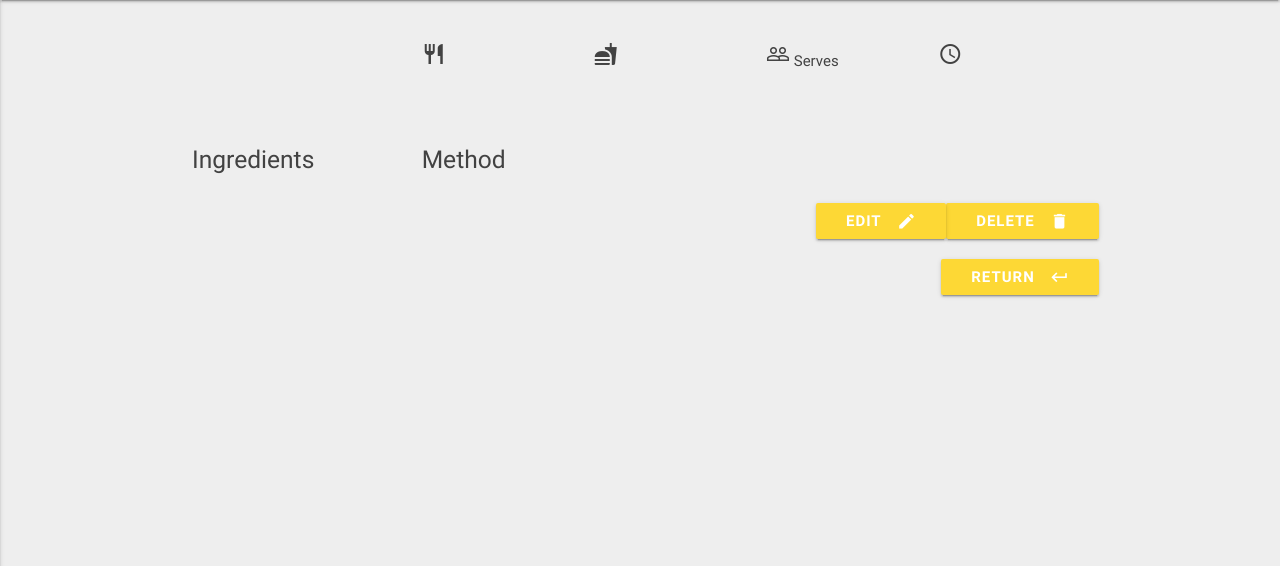
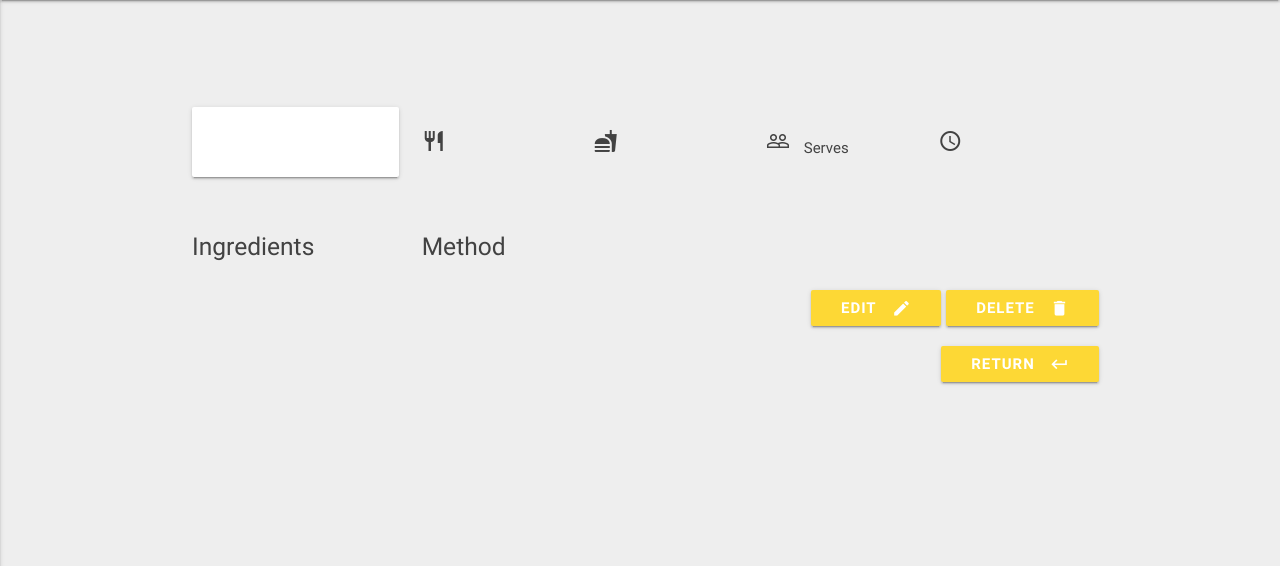
Before and after one commit to Carly07/Deeelish, a Flask app: template templates/viewrecipe.html in a window 1280 px wide. Shown: the part 64-630 px from the top of the page. Run offline with Flask 2, Linux system fonts and the light colour scheme; the template is opened without the code that fills it, so the values that code supplies are empty; some libraries are stand-ins or nearby versions.

Commit message:
adjust alignment of View Recipe page and fix alignment of View button in accordion

```diff
--- a/static/css/style.css
+++ b/static/css/style.css
@@ -55,6 +55,12 @@ ul.dropdown-content.select-dropdown li span {
 .add-recipe-row {
     margin-bottom: 50px;
 }
+
+@media (max-width: 575.98px) {
+    .btn-col {
+    margin-top: 1.5rem;
+}
+}
 /*------------Add Recipe Page-----------*/
 
 .img-icon {
@@ -73,6 +79,21 @@ ul.dropdown-content.select-dropdown li span {
 
 .lever {
     margin-left: 0px !important;
+}
+
+/*------------View Recipe Page-----------*/
+
+.recipe_description {
+    margin: 0px 0px 30px 0px;
+    font-size: 20px;
+}
+
+.info-col {
+    margin-left: 10px;
+}
+
+.suit-col {
+    padding-left: 35px;
 }
 
 /*------------Buttons-----------*/
@@ -103,6 +124,10 @@ ul.dropdown-content.select-dropdown li span {
     line-height: 24px;
     margin: 5px 5px;
     padding: 0 0.5em;
+}
+
+.btn-del {
+    margin: 0px 0px 0px 5px;
 }
 
 /*------------Footer-----------*/
--- a/templates/recipes.html
+++ b/templates/recipes.html
@@ -53,10 +53,10 @@
             </div>
             <div class="collapsible-body">
                 <div class="row">
-                    <div class="col s10">
+                    <div class="col s12 m10">
                         <span>{{recipe.recipe_description}}</span>
                     </div>
-                    <div class="col s2">
+                    <div class="col s12 m2 btn-col">
                         <a href="{{url_for('view_recipe', recipe_id=recipe._id)}}" class="waves-effect waves-light btn z-depth-2 right">View</a>
                     </div>
                 </div>
--- a/templates/viewrecipe.html
+++ b/templates/viewrecipe.html
@@ -1,58 +1,60 @@
 {% extends 'base.html' %}
 {% block content %}
 
+<h3 class="page-head">{{recipe.recipe_name}}</h3>
 
 <div class="row">
 	<div class="col s12 m4 l3">
+        <div class="card-panel">
+            <div class="card-image waves-effect waves-block waves-light">
+                <img class="activator" src="">
+                <span class="sr-only">Recipe Image</span>
+            </div>
+        </div>
+    </div>
 
+	<div class="col s12 m8 l9">
+		<p class="recipe_description">{{recipe.recipe_description}}</p>
 
-    </div>
-	<div class="col s12 m8 l9">
 		<div class="row">
-			<div class="heading">
-					<h3 class="recipe_name">{{recipe.recipe_name}}</h3>
-					<h6 class="recipe_description">{{recipe.recipe_description}}</h6>
-			</div>
-		</div>
-		<div class="row">
-                <div class="col s6 m3">
-                        <i class="material-icons prefix">restaurant</i><span>{{recipe.meal_course_type}}</span>
+                <div class="col s6 m6 l3">
+                        <i class="material-icons prefix">restaurant</i><span class="info-col">{{recipe.meal_course_type}}</span>
                 </div>
-                <div class="col s6 m3">
-                        <i class="material-icons prefix">fastfood</i><span>{{recipe.cuisine}}</span>
+                <div class="col s6 m6 l3">
+                        <i class="material-icons prefix">fastfood</i><span class="info-col">{{recipe.cuisine}}</span>
                 </div>
-                <div class="col s6 m3">
-                        <i class="material-icons prefix">people_outline</i><span> Serves {{recipe.serves}}</span>
+                <div class="col s6 m6 l3">
+                        <i class="material-icons prefix">people_outline</i><span class="info-col"> Serves {{recipe.serves}}</span>
                 </div>
-                <div class="col s6 m3">
-                        <i class="material-icons prefix">access_time</i><span>{{recipe.time}}</span>
+                <div class="col s6 m6 l3">
+                        <i class="material-icons prefix">access_time</i><span class="info-col">{{recipe.time}}</span>
                 </div>
 		</div>
         <div class="row">
-                <div class="col s6 m3">
+                <div class="col s6 m6 l3">
                     {% if recipe.is_vegetarian %}
-                        <span>Vegetarian</span>
+                        <span class="suit-col">Vegetarian</span>
                     {% else %}
 
                     {% endif%}
                 </div>
-                <div class="col s6 m3">
+                <div class="col s6 m6 l3">
                     {% if recipe.is_vegan %}
-                        <span>Vegan</span>
+                        <span class="suit-col">Vegan</span>
                     {% else %}
 
                     {% endif%}
                 </div>
-                <div class="col s6 m3">
+                <div class="col s6 m6 l3">
                     {% if recipe.is_glutenFree %}
-                        <span>Gluten Free</span>
+                        <span class="suit-col">Gluten Free</span>
                     {% else %}
 
                     {% endif%}
                 </div>
-                <div class="col s6 m3">
+                <div class="col s6 m6 l3">
                     {% if recipe.is_dairyFree %}
-                        <span>Dairy Free</span>
+                        <span class="suit-col">Dairy Free</span>
                     {% else %}
 
                     {% endif%}
@@ -71,7 +73,7 @@
 	</div>
 </div>
 <div class="row">
-    <a href="{{url_for('delete_recipe', recipe_id=recipe._id)}}" class="waves-effect waves-light right btn">Delete<i class="material-icons right">delete</i></a>
+    <a href="{{url_for('delete_recipe', recipe_id=recipe._id)}}" class="waves-effect waves-light right btn btn-del">Delete<i class="material-icons right">delete</i></a>
     <a href="{{url_for('edit_recipe', recipe_id=recipe._id)}}" class="waves-effect waves-light right btn">Edit<i class="material-icons right">create</i></a>
 </div>
 <div class="row">
```
